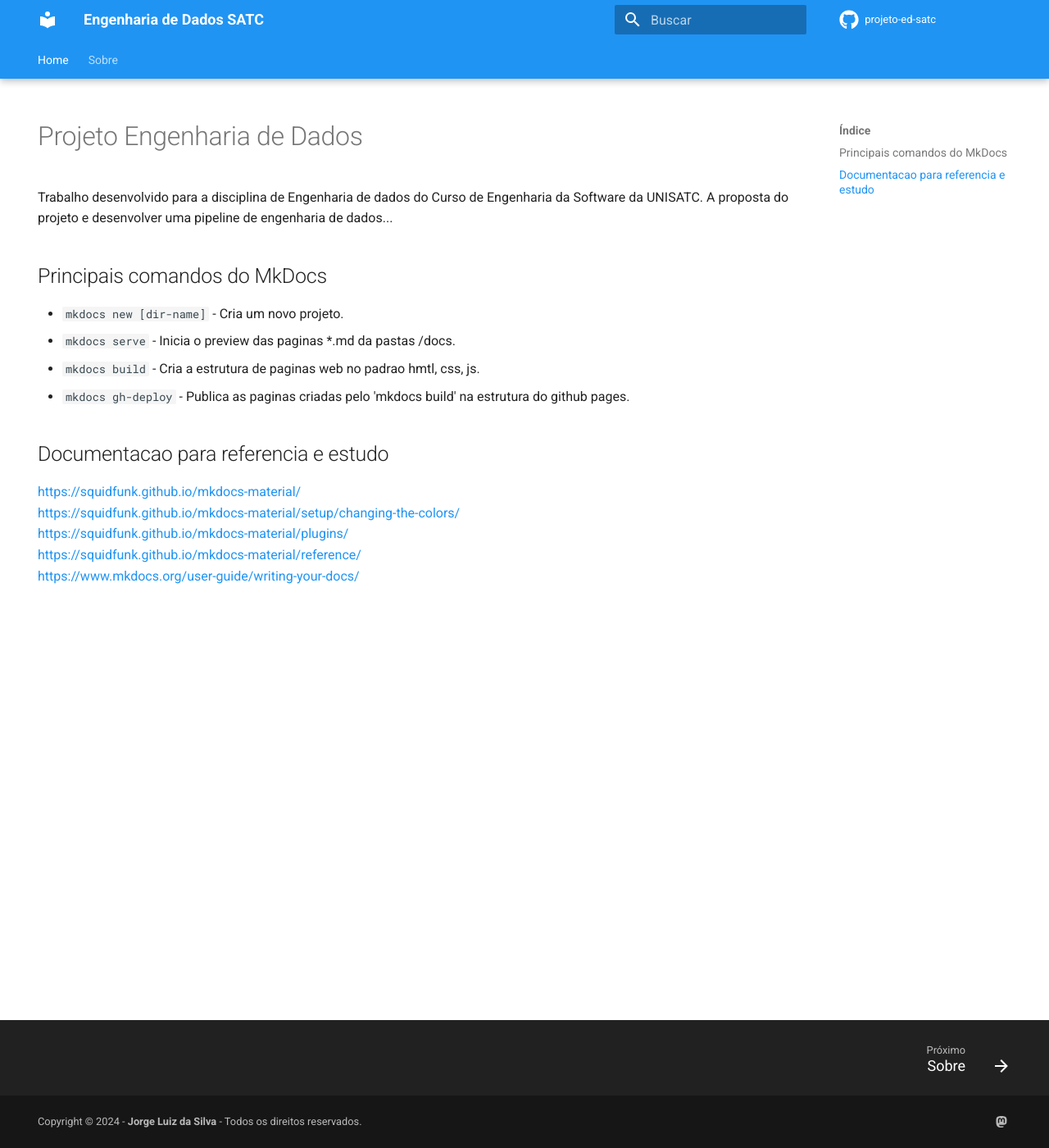
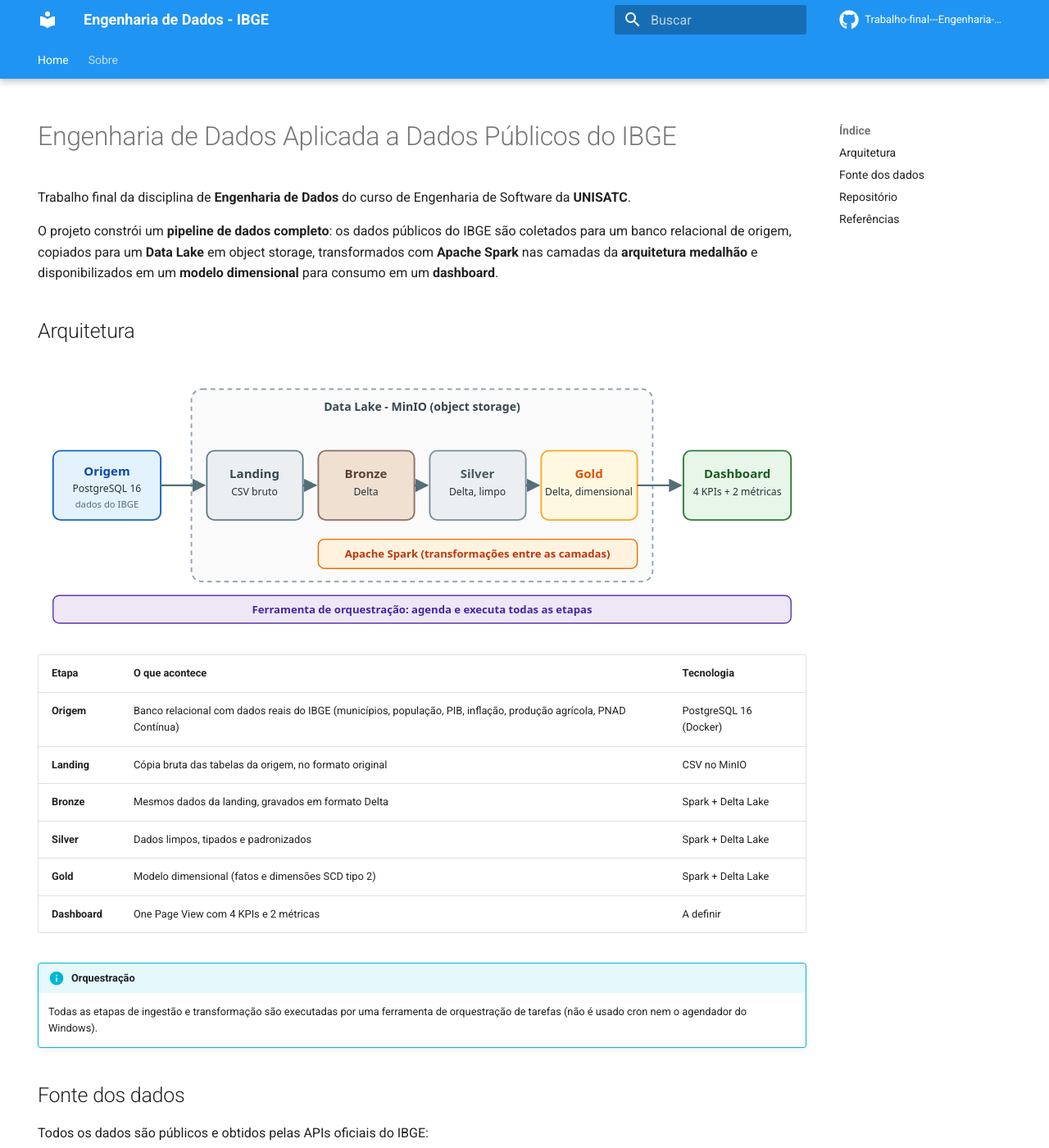
Before and after one commit to MuriloMandelli/Trabalho-final---Engenharia-de-dados-, an MkDocs documentation site: the page built from docs/index.md, in a window 1280 px wide and 1400 px high. Shown: the whole window at 82% size. Built offline with MkDocs 1.6.1 and Material for MkDocs 9.7.7, drawn with Linux system fonts in a browser that asks for light colours; comment, search, counter and statistics services are not loaded; some of the changed text lies outside the part shown.

Commit message:
Configura MkDocs com os dados do projeto, página inicial e equipe

```diff
--- a/docs/index.md
+++ b/docs/index.md
@@ -1,24 +1,54 @@
 ---
 hide:
   - navigation
-  #- toc # table of contents - menu da direita
 ---
 
-# Projeto Engenharia de Dados
+# Engenharia de Dados Aplicada a Dados Públicos do IBGE
 
-Trabalho desenvolvido para a disciplina de Engenharia de dados do Curso de Engenharia da Software da UNISATC.
-A proposta do projeto e desenvolver uma pipeline de engenharia de dados...
+Trabalho final da disciplina de **Engenharia de Dados** do curso de Engenharia de Software da **UNISATC**.
 
-## Principais comandos do MkDocs
+O projeto constrói um **pipeline de dados completo**: os dados públicos do IBGE são coletados para um banco
+relacional de origem, copiados para um **Data Lake** em object storage, transformados com **Apache Spark** nas
+camadas da **arquitetura medalhão** e disponibilizados em um **modelo dimensional** para consumo em um
+**dashboard**.
 
-* `mkdocs new [dir-name]` - Cria um novo projeto.
-* `mkdocs serve` - Inicia o preview das paginas *.md da pastas /docs.
-* `mkdocs build` - Cria a estrutura de paginas web no padrao hmtl, css, js.
-* `mkdocs gh-deploy` - Publica as paginas criadas pelo 'mkdocs build' na estrutura do github pages.
+## Arquitetura
 
-## Documentacao para referencia e estudo
-[https://squidfunk.github.io/mkdocs-material/](https://squidfunk.github.io/mkdocs-material/)
-[https://squidfunk.github.io/mkdocs-material/setup/changing-the-colors/](https://squidfunk.github.io/mkdocs-material/setup/changing-the-colors/)
-[https://squidfunk.github.io/mkdocs-material/plugins/](https://squidfunk.github.io/mkdocs-material/plugins/)
-[https://squidfunk.github.io/mkdocs-material/reference/](https://squidfunk.github.io/mkdocs-material/reference/)
-[https://www.mkdocs.org/user-guide/writing-your-docs/](https://www.mkdocs.org/user-guide/writing-your-docs/)
+![Arquitetura do pipeline](assets/arquitetura.svg)
+
+| Etapa | O que acontece | Tecnologia |
+|---|---|---|
+| **Origem** | Banco relacional com dados reais do IBGE (municípios, população, PIB, inflação, produção agrícola, PNAD Contínua) | PostgreSQL 16 (Docker) |
+| **Landing** | Cópia bruta das tabelas da origem, no formato original | CSV no MinIO |
+| **Bronze** | Mesmos dados da landing, gravados em formato Delta | Spark + Delta Lake |
+| **Silver** | Dados limpos, tipados e padronizados | Spark + Delta Lake |
+| **Gold** | Modelo dimensional (fatos e dimensões SCD tipo 2) | Spark + Delta Lake |
+| **Dashboard** | One Page View com 4 KPIs e 2 métricas | A definir |
+
+!!! info "Orquestração"
+
+    Todas as etapas de ingestão e transformação são executadas por uma ferramenta de orquestração de
+    tarefas (não é usado cron nem o agendador do Windows).
+
+## Fonte dos dados
+
+Todos os dados são públicos e obtidos pelas APIs oficiais do IBGE:
+
+- [Portal do IBGE](https://www.ibge.gov.br/)
+- [API de serviços de dados do IBGE](https://servicodados.ibge.gov.br/api/docs)
+- [SIDRA - Sistema IBGE de Recuperação Automática](https://sidra.ibge.gov.br/)
+
+## Repositório
+
+O código-fonte está no [GitHub](https://github.com/MuriloMandelli/Trabalho-final---Engenharia-de-dados-).
+Todas as alterações entram na branch `main` por **Pull Request** com aprovação, e cada tarefa é registrada em uma
+**issue**.
+
+## Referências
+
+- SILVA, Jorge Luiz da. *Projeto modelo de Engenharia de Dados - SATC*. Disponível em: <https://github.com/jlsilva01/projeto-ed-satc>.
+- IBGE. *API de serviços de dados*. Disponível em: <https://servicodados.ibge.gov.br/api/docs>.
+- MkDocs. *Documentação oficial*. Disponível em: <https://www.mkdocs.org/>.
+- Material for MkDocs. *Documentação oficial*. Disponível em: <https://squidfunk.github.io/mkdocs-material/>.
+- Delta Lake. *Documentação oficial*. Disponível em: <https://docs.delta.io/>.
+- Apache Spark. *Documentação oficial*. Disponível em: <https://spark.apache.org/docs/latest/>.
--- a/mkdocs.yml
+++ b/mkdocs.yml
@@ -1,14 +1,11 @@
-site_name: Engenharia de Dados SATC
-site_description: Documentacao do projeto <nome do projeto>
-site_author: Jorge Luiz da Silva
-site_url: https://jlsilva01.github.io/projeto-ed-satc
-site_favicon: images/favicon.png
-site_logo: images/logo.png
-site_keywords: Engenharia de Dados, Engenharia de Software, SATC, Python, Pyspark, Delta, Jupyter, Git, GitHub, Markdown, MkDocs, Material Theme
+site_name: Engenharia de Dados - IBGE
+site_description: Documentação do pipeline de engenharia de dados com dados públicos do IBGE (UNISATC)
+site_author: Augusto Benedetti, Murilo Mandelli, Realdo Justino Junior, André Cittadin e Jorge Antônio
+site_url: https://murilomandelli.github.io/Trabalho-final---Engenharia-de-dados-/
 
-repo_name: projeto-ed-satc
-repo_url: http://github.com/jlsilva01/projeto-ed-satc
-edit_uri: edit/master/docs/
+repo_name: Trabalho-final---Engenharia-de-dados-
+repo_url: https://github.com/MuriloMandelli/Trabalho-final---Engenharia-de-dados-
+edit_uri: edit/main/docs/
 
 docs_dir: docs
 
@@ -27,40 +24,25 @@ theme:
     - navigation.tabs
     - navigation.tabs.sticky
     - navigation.path
-    #- navigation.paging
-    #- navigation.expand
     - navigation.top
-    #- navigation.sidebar
     - navigation.next-prev
-    #- navigation.toc
-    #- navigation.scrollspy
     - search
   icon:
     repo: fontawesome/brands/github
 
-hide:
-  - search
-  - navigation
-  - toc
-
 extra:
   social:
-    - icon: fontawesome/brands/mastodon
-      link: https://jl2tech.com
+    - icon: fontawesome/brands/github
+      link: https://github.com/MuriloMandelli/Trabalho-final---Engenharia-de-dados-
   generator: false
 
-copyright: Copyright &copy; 2024 - <a href="#" target="_blank"><b>Jorge Luiz da Silva</b></a> - Todos os direitos reservados.
+copyright: Copyright &copy; 2026 - Equipe IBGE - Engenharia de Dados UNISATC
 
 extra_css:
   - stylesheets/extra.css
 
-extra_javascript:
-  - javascripts/extra.js
-
 plugins:
   - search
-  - mkdocstrings:
-      default_handler: python
 
 markdown_extensions:
   - pymdownx.critic
@@ -71,6 +53,7 @@ markdown_extensions:
   - admonition
   - pymdownx.details
   - pymdownx.superfences
+  - tables
   - attr_list
   - md_in_html
   - pymdownx.emoji:
```
Also changed, not shown: docs/sobre.md (+18 -39 lines), docs/assets/arquitetura.svg (added).
